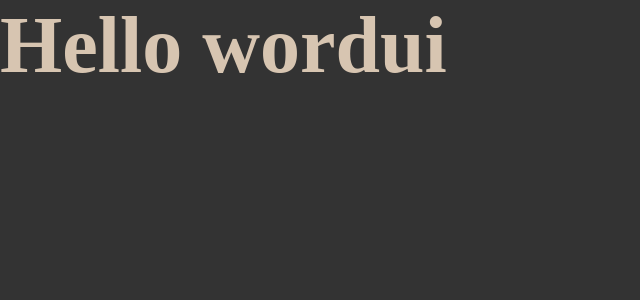
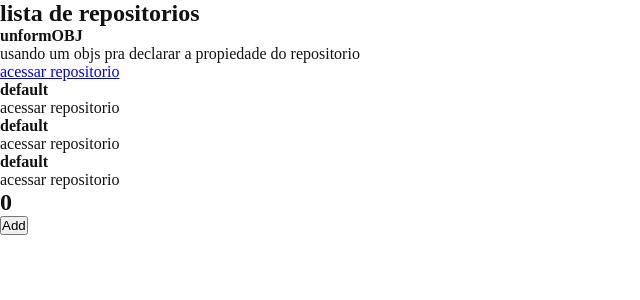
Before and after one commit to arturconrado/react-base, a React app: page / in a window 1280 px wide. Shown: the top 300 px of the page, without its empty margins (0-640 px from the left). Built offline with nearby package versions, Linux system fonts and the light colour scheme.

Commit message:
comit entendo estado

```diff
--- a/src/App.jsx
+++ b/src/App.jsx
@@ -1,5 +1,12 @@
 import './styles/global.scss'
+import {RepositoryList} from './components/RepositoryList'
+import {Counter} from './components/Counter'
 
-export function App(){
-    return <h1> Hello wordui </h1>
+export function App() {
+    return (
+        <div>
+            <RepositoryList/>
+            <Counter/>
+        </div>
+    );
 }
--- /dev/null
+++ b/src/components/Counter.jsx
@@ -0,0 +1,11 @@
+export function Counter() {
+    return (
+        <div>
+            <h2>
+                0
+            </h2>
+
+            <button type="button">Add</button>
+        </div>
+    );
+}
--- /dev/null
+++ b/src/components/RepositoryItem.jsx
@@ -0,0 +1,10 @@
+export function RepositoryItem(props){
+    return (
+        <li>
+            <strong>{props.repository?.name ?? 'default'}</strong>
+            <p> {props.repository?.description}</p>
+
+            <a href={props.repository?.link}> acessar repositorio</a>
+        </li>
+    );
+}
--- /dev/null
+++ b/src/components/RepositoryList.jsx
@@ -0,0 +1,27 @@
+import { RepositoryItem } from "./RepositoryItem"
+
+const repository = {
+    name: 'unformOBJ',
+    description: 'usando um objs pra declarar a propiedade do repositorio',
+    link: 'https://github.com'
+}
+
+export function RepositoryList(){
+    return(
+        <section className="repository-list">
+            <h1> lista de repositorios</h1>
+
+            <ul>
+                <RepositoryItem repository={repository} />
+
+                <RepositoryItem />
+
+
+                <RepositoryItem />
+
+                <RepositoryItem />
+
+            </ul>
+        </section>
+    );
+}
--- a/src/styles/global.scss
+++ b/src/styles/global.scss
@@ -5,11 +5,6 @@
 }
 
 body{
-    font: Arial, Helvetica, sans-serif;
-    background: #333;
-    color: #d7c5b1;
-
-    h1{
-        font-size: 80px;
-    }
+    font: 16px "Helvetica Neve" Arial, sans-serif;
+    color: #121214;
 }
```
Also changed, not shown: 1 other file (tests, documents, lock files or other folders).
